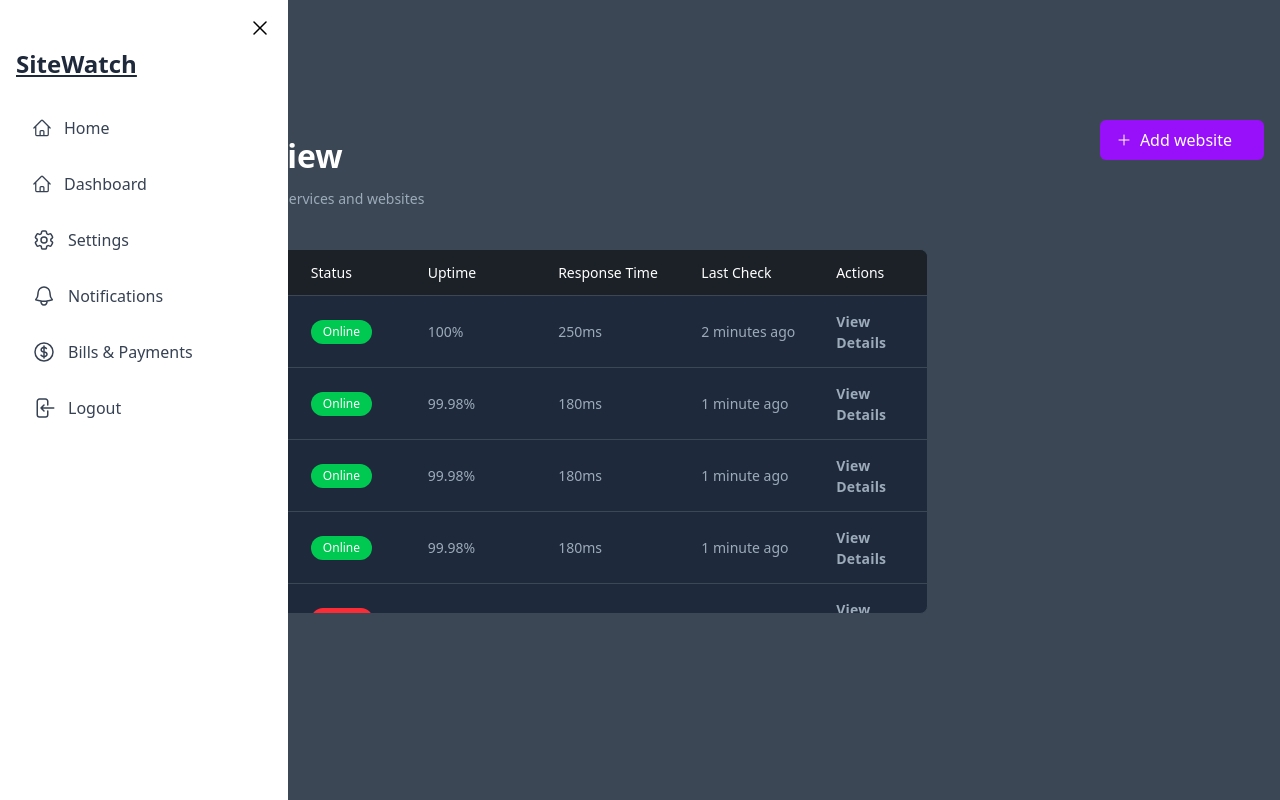
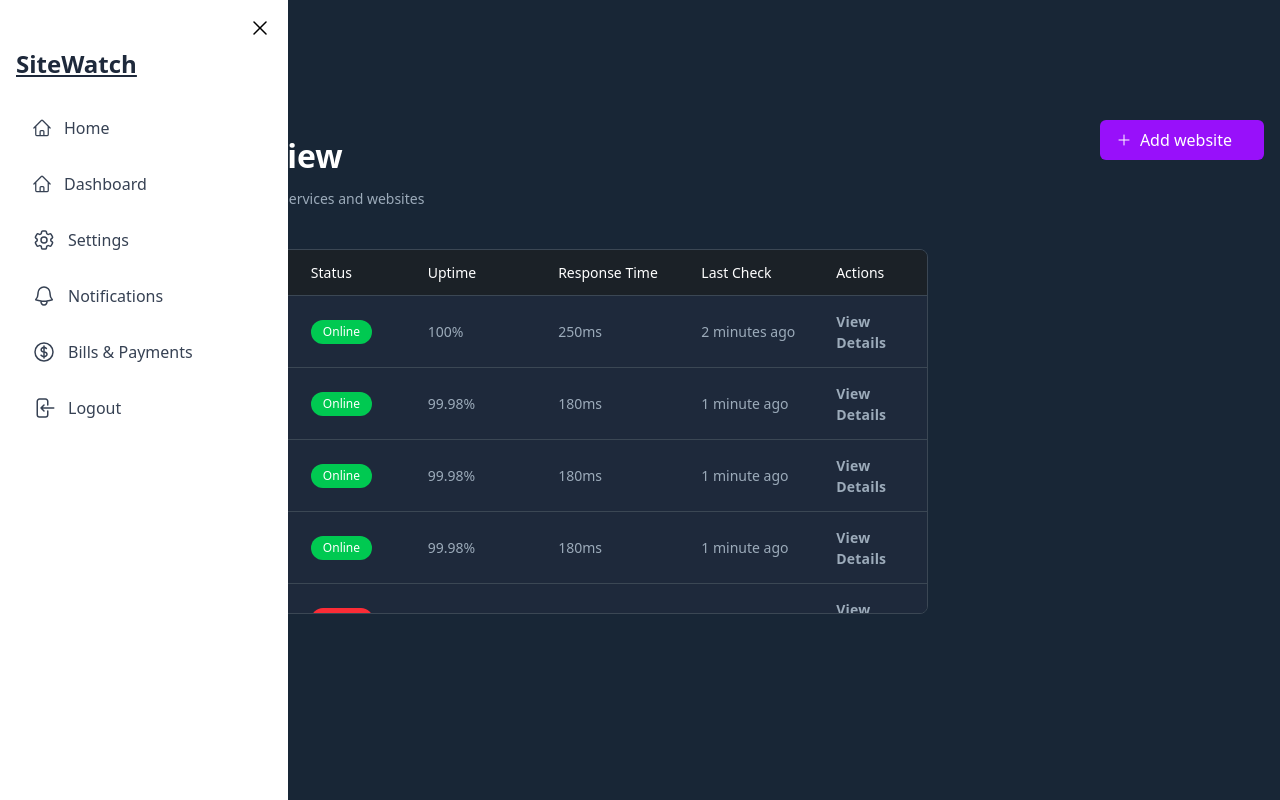
Before and after one commit to Torque-Lab/mointering, a Next.js app in the folder apps/web/: page /Home in a window 1280 px wide. Built offline with nearby package versions, Linux system fonts and the light colour scheme.

Commit message:
improved UI

```diff
--- a/apps/web/app/Home/page.tsx
+++ b/apps/web/app/Home/page.tsx
@@ -54,6 +54,46 @@ export default function Home() {
       responseTime: '180ms',
       lastCheck: '1 minute ago'
     },
+    {
+      id: 6,
+      name: 'Main Website',
+      status: 'Online' as const,
+      uptime: '100%',
+      responseTime: '250ms',
+      lastCheck: '2 minutes ago'
+    },
+    {
+      id: 7,
+      name: 'API Service',
+      status: 'Online' as const,
+      uptime: '99.98%',
+      responseTime: '180ms',
+      lastCheck: '1 minute ago'
+    },
+    {
+      id: 8,
+      name: 'API Service',
+      status: 'Online' as const,
+      uptime: '99.98%',
+      responseTime: '180ms',
+      lastCheck: '1 minute ago'
+    },
+    {
+      id: 9,
+      name: 'API Service',
+      status: 'Online' as const,
+      uptime: '99.98%',
+      responseTime: '180ms',
+      lastCheck: '1 minute ago'
+    },
+    {
+      id: 10,
+      name: 'API Service',
+      status: 'Offline' as const,
+      uptime: '99.98%',
+      responseTime: '180ms',
+      lastCheck: '1 minute ago'
+    },
     // Add more rows as needed
   ];
   const handleViewDetails = (id: string | number) => {
@@ -62,7 +102,7 @@ export default function Home() {
   };
 
   return (
-    <div className="flex flex-col  bg-[#3b4754] justify-end h-screen">
+    <div className="flex flex-col  bg-[#182636] justify-end h-screen w-full">
       <Sidebar/>
        <div className="flex justify-end mr-4 -ml-10 -mt-10">
       <Button variant="primary" startIcon={<PlusIcon />} text={"Add website"} />
--- a/apps/web/components/dashboard/Table.tsx
+++ b/apps/web/components/dashboard/Table.tsx
@@ -23,8 +23,7 @@ export function Table({ data, onViewDetails }: TableProps) {
   };
 
   return (
-    <div className=" flex align-center justify-center w-[60%] h-[57%] mt-6 ml-40 mb-12 overflow-hidden rounded-lg border border-[#3b4754] bg-[#1e293b]">
-
+    <div className="flex align-center justify-center w-[60%] h-[57%] mt-6 ml-40 mb-12 overflow-y-auto scroll-smooth rounded-lg border border-[#3b4754] bg-[#1e293b] scrollbar-thin scrollbar-thumb-[#3b4754] scrollbar-track-[#1e293b] hover:scrollbar-thumb-[#4a5a6e]">
       <table className="w-full">
         <thead>
           <tr className="bg-[#1b2127]">
```
